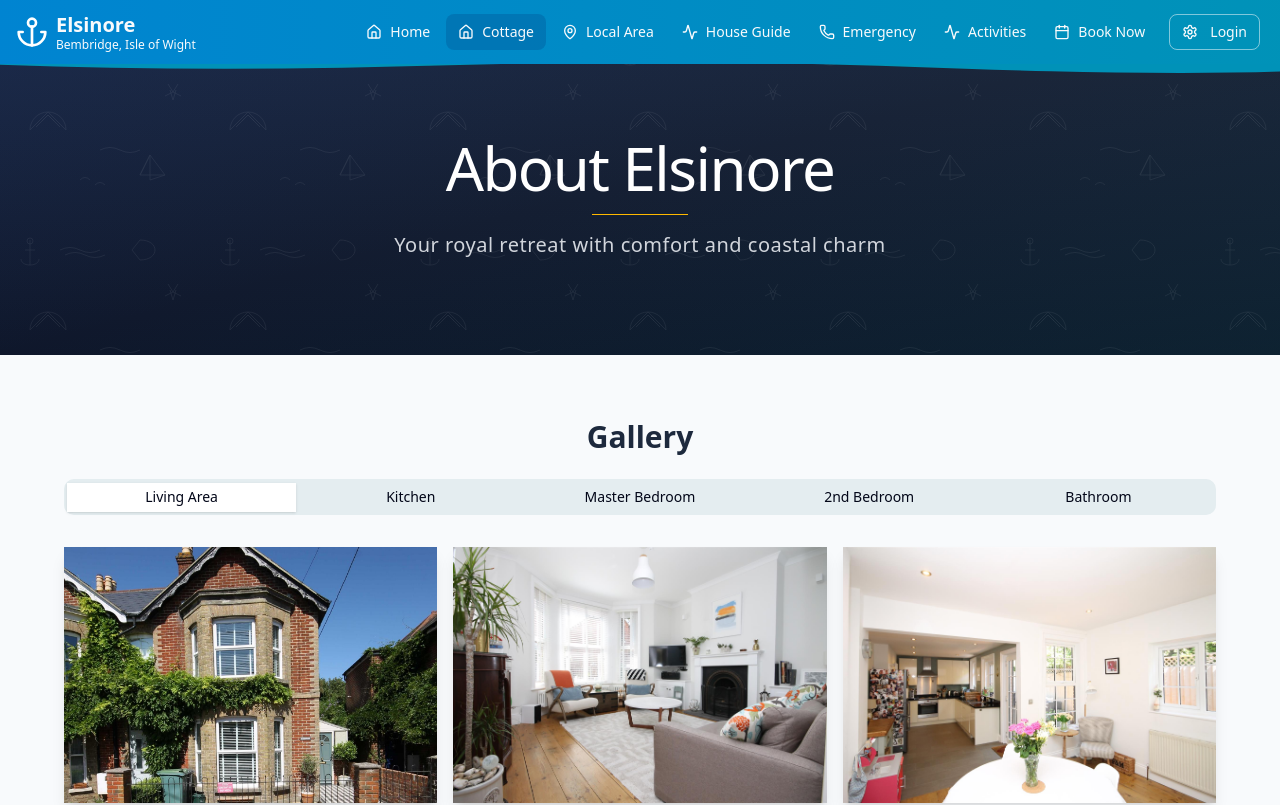
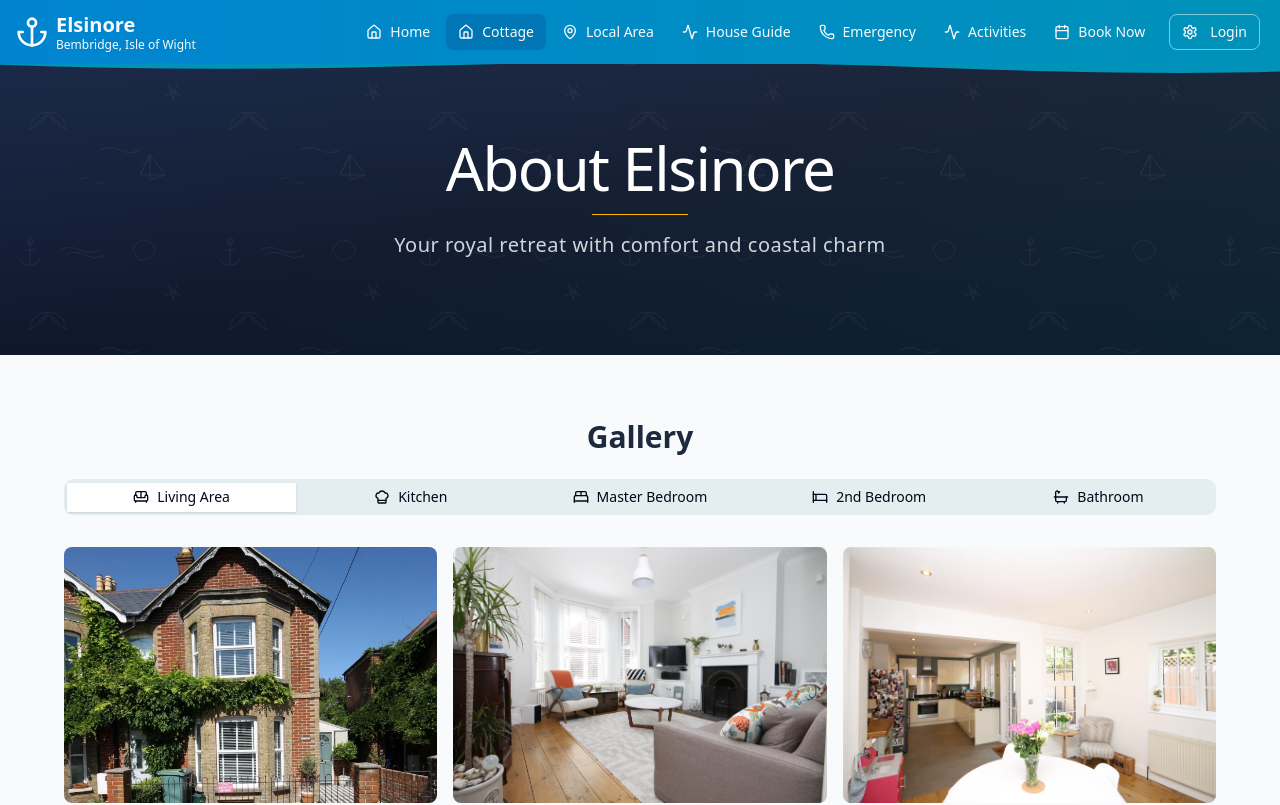
Before and after one commit to duncanelliot/elsinore-cottage, a SvelteKit app: page /cottage in a window 1280 px wide. Shown: the top 805 px of the page. Built offline with nearby package versions, Linux system fonts and the light colour scheme.

Commit message:
Gallery Fix

```diff
--- a/src/routes/cottage/RoomGallery.svelte
+++ b/src/routes/cottage/RoomGallery.svelte
@@ -2,13 +2,14 @@
 	import { Tabs, TabsContent, TabsList, TabsTrigger } from "$lib/components/ui/tabs/index.js";
 	import { Dialog, DialogContent, DialogTrigger } from "$lib/components/ui/dialog/index.js";
 	import { Button } from "$lib/components/ui/button/index.js";
-	import { ChevronLeft, ChevronRight, X } from "lucide-svelte";
+	import { ChevronLeft, ChevronRight, X, Sofa, ChefHat, BedDouble, Bed, Bath } from "lucide-svelte";
 	import { fade, fly } from "svelte/transition";
 	import { browser } from '$app/environment';
 
 	interface Room {
 		id: string;
 		name: string;
+		icon: any;
 		images: { src: string; alt: string }[];
 	}
 
@@ -16,6 +17,7 @@
 		{
 			id: "living",
 			name: "Living Area",
+			icon: Sofa,
 			images: [
 				{ src: "/elsinore-1.jpg", alt: "Living room with comfortable sofa" },
 				{ src: "/elsinore-2.jpg", alt: "Living room fireplace" },
@@ -28,6 +30,7 @@
 		{
 			id: "kitchen",
 			name: "Kitchen",
+			icon: ChefHat,
 			images: [
 				{ src: "/elsinore-3.jpg", alt: "Modern kitchen with granite worktops" },
 				{ src: "/elsinore-4.jpg", alt: "Kitchen dining area" },
@@ -40,6 +43,7 @@
 		{
 			id: "master",
 			name: "Master Bedroom",
+			icon: BedDouble,
 			images: [
 				{ src: "/elsinore-4.jpg", alt: "Master bedroom with king-size bed" },
 				{ src: "/elsinore-5.jpg", alt: "Master bedroom wardrobes" },
@@ -52,6 +56,7 @@
 		{
 			id: "second",
 			name: "2nd Bedroom",
+			icon: Bed,
 			images: [
 				{ src: "/elsinore-2.jpg", alt: "Second bedroom with twin beds" },
 				{ src: "/elsinore-3.jpg", alt: "Second bedroom desk area" },
@@ -64,6 +69,7 @@
 		{
 			id: "bathroom",
 			name: "Bathroom",
+			icon: Bath,
 			images: [
 				{ src: "/elsinore-5.jpg", alt: "Bathroom with modern fixtures" },
 				{ src: "/elsinore-1.jpg", alt: "Bathroom shower" },
@@ -123,8 +129,10 @@
 	<Tabs value={selectedRoom}>
 		<TabsList class="grid w-full grid-cols-5 mb-6">
 			{#each rooms as room}
-				<TabsTrigger value={room.id} class="text-sm">
-					{room.name}
+				<TabsTrigger value={room.id} class="text-sm flex items-center gap-2">
+					<svelte:component this={room.icon} class="h-4 w-4" />
+					<span class="hidden sm:inline">{room.name}</span>
+					<span class="sm:hidden">{room.name.split(' ')[0]}</span>
 				</TabsTrigger>
 			{/each}
 		</TabsList>
@@ -135,14 +143,14 @@
 					{#each room.images as image, index}
 						<button
 							on:click={() => openLightbox(room, index)}
-							class="group relative overflow-hidden rounded-lg shadow-lg transition-all hover:shadow-xl hover:scale-[1.02] focus:outline-none focus:ring-2 focus:ring-teal-500"
+							class="group relative overflow-hidden rounded-md transition-all hover:shadow-xl hover:scale-[1.02] focus:outline-none focus:ring-2 focus:ring-teal-500"
 						>
 							<img
 								src={image.src}
 								alt={image.alt}
-								class="h-64 w-full object-cover"
+								class="h-64 w-full object-cover rounded-md"
 							/>
-							<div class="absolute inset-0 bg-gradient-to-t from-black/50 via-transparent to-transparent opacity-0 group-hover:opacity-100 transition-opacity">
+							<div class="absolute inset-0 bg-gradient-to-t from-black/50 via-transparent to-transparent opacity-0 group-hover:opacity-100 transition-opacity rounded-md">
 								<div class="absolute bottom-4 left-4 right-4">
 									<p class="text-white text-sm font-medium">Click to enlarge</p>
 								</div>
@@ -187,14 +195,14 @@
 			</button>
 
 			<div
-				class="max-w-6xl max-h-[90vh]"
+				class="max-w-6xl max-h-[90vh] flex flex-col items-center"
 				on:click|stopPropagation
 				transition:fly={{ y: 20, duration: 200 }}
 			>
 				<img
 					src={currentLightboxImage}
 					alt={currentLightboxAlt}
-					class="w-full h-full object-contain rounded-lg"
+					class="max-w-full max-h-[80vh] object-contain rounded-md"
 				/>
 				<div class="mt-4 text-center">
 					<p class="text-white text-lg">{currentLightboxAlt}</p>
```
